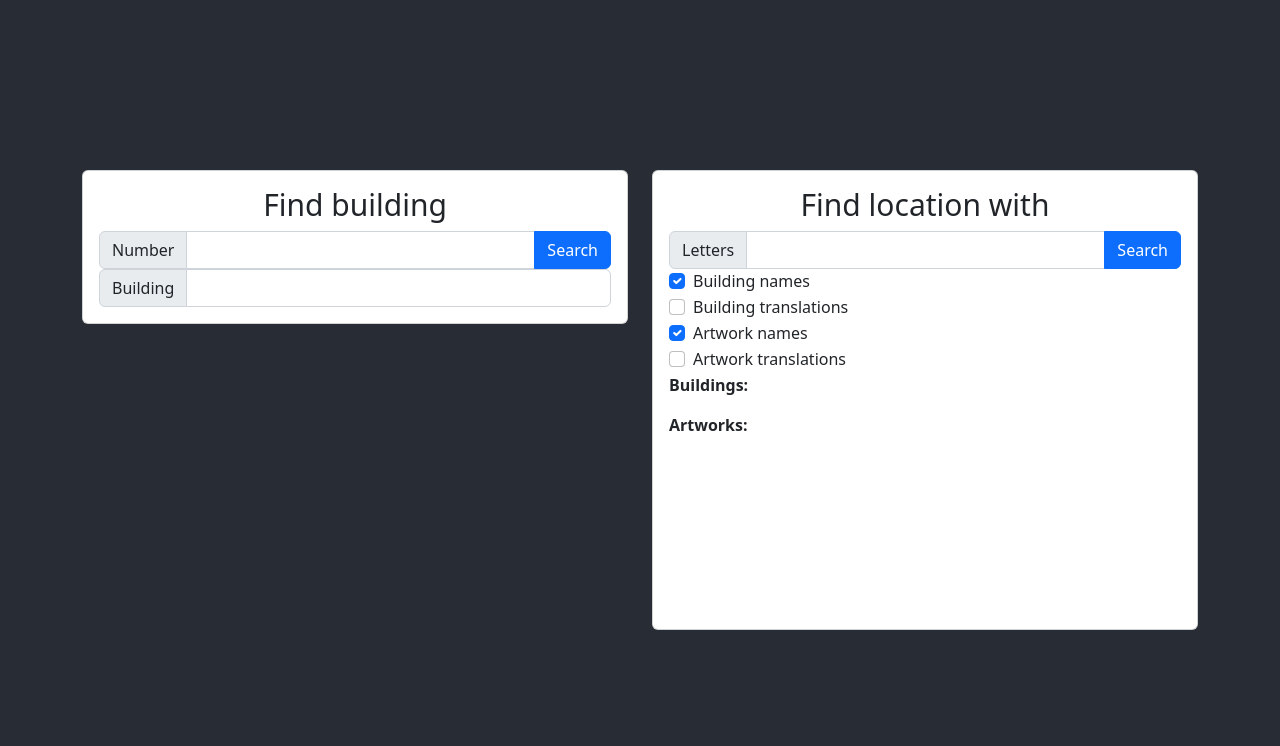
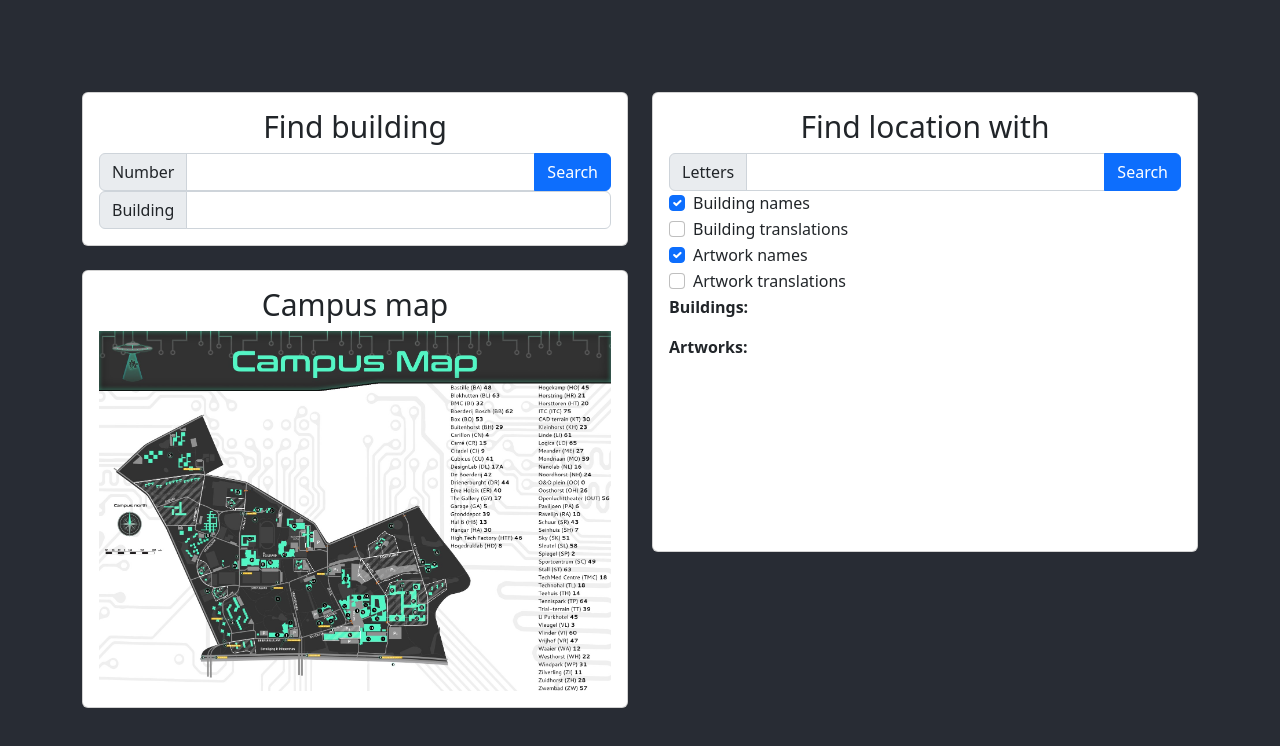
Before and after one commit to Davvos11/PandoraTool, a React (Create React App) app: page / in a window 1280 px wide. Shown: the top 746 px of the page. Built offline with nearby package versions, Linux system fonts and the light colour scheme.

Commit message:
Add clickable campus map card

```diff
--- a/src/App.css
+++ b/src/App.css
@@ -9,3 +9,12 @@
   /*font-size: calc(10px + 2vmin);*/
   /*color: white;*/
 }
+
+
+.modal-image {
+  max-height: 100%;
+  max-width: 100%;
+  margin-left: auto;
+  margin-right: auto;
+  display: block;
+}
--- a/src/App.tsx
+++ b/src/App.tsx
@@ -1,22 +1,28 @@
-import React from 'react';
+import React, { useState } from 'react';
 import './App.css';
-import {Col, Container, Row} from "react-bootstrap";
-import {BuildingByNumber} from "./components/BuildingByNumber";
-import {LocationByLetters} from "./components/LocationByLetters";
+import { Col, Container, Row } from "react-bootstrap";
+import { BuildingByNumber } from "./components/BuildingByNumber";
+import { LocationByLetters } from "./components/LocationByLetters";
+import { CampusMap } from './components/CampusMap';
+import { MapModal } from './components/MapModal';
 
 function App() {
+    const [showMap, setShowMap] = useState(false);
     return (
         <div className="App">
             <Container>
                 <Row>
                     <Col xs={12} md={6}>
                         <BuildingByNumber />
+                        <br /> {/* <br /> go brrrr */}
+                        <CampusMap setShowMap={setShowMap} />
                     </Col>
                     <Col xs={12} md={6}>
                         <LocationByLetters />
                     </Col>
                 </Row>
             </Container>
+            <MapModal show={showMap} setShow={setShowMap} />
         </div>
     );
 }
--- /dev/null
+++ b/src/components/CampusMap.tsx
@@ -0,0 +1,18 @@
+import { Button, Card, Image, Modal } from "react-bootstrap"
+import { ToolCard } from "./ToolCard"
+import { useState } from "react";
+
+interface Props {
+  setShowMap: React.Dispatch<React.SetStateAction<boolean>>
+}
+
+export const CampusMap = ({ setShowMap }: Props) => {
+
+  const handleShow = () => setShowMap(true);
+
+  return <>
+    <ToolCard title={'Campus map'}>
+      <Image onClick={(handleShow)} src={'campus-map.jpg'} alt={'Campus map'} width={'100%'} />
+    </ToolCard>
+  </>
+}
--- /dev/null
+++ b/src/components/MapModal.tsx
@@ -0,0 +1,22 @@
+import { Modal, Image } from "react-bootstrap"
+
+interface Props {
+  show: boolean
+  setShow: React.Dispatch<React.SetStateAction<boolean>>
+}
+
+export const MapModal = ({ show, setShow }: Props) => {
+
+  const handleClose = () => setShow(false);
+
+  return <Modal
+    show={show}
+    onHide={handleClose}
+    fullscreen={true}
+    animation={false}
+  >
+    <Modal.Body onClick={() => handleClose()}>
+      <Image className={"modal-image"} src={'campus-map.jpg'} alt={'Campus map'} />
+    </Modal.Body>
+  </Modal>
+}
```
Also changed, not shown: public/campus-map.jpg (added).
